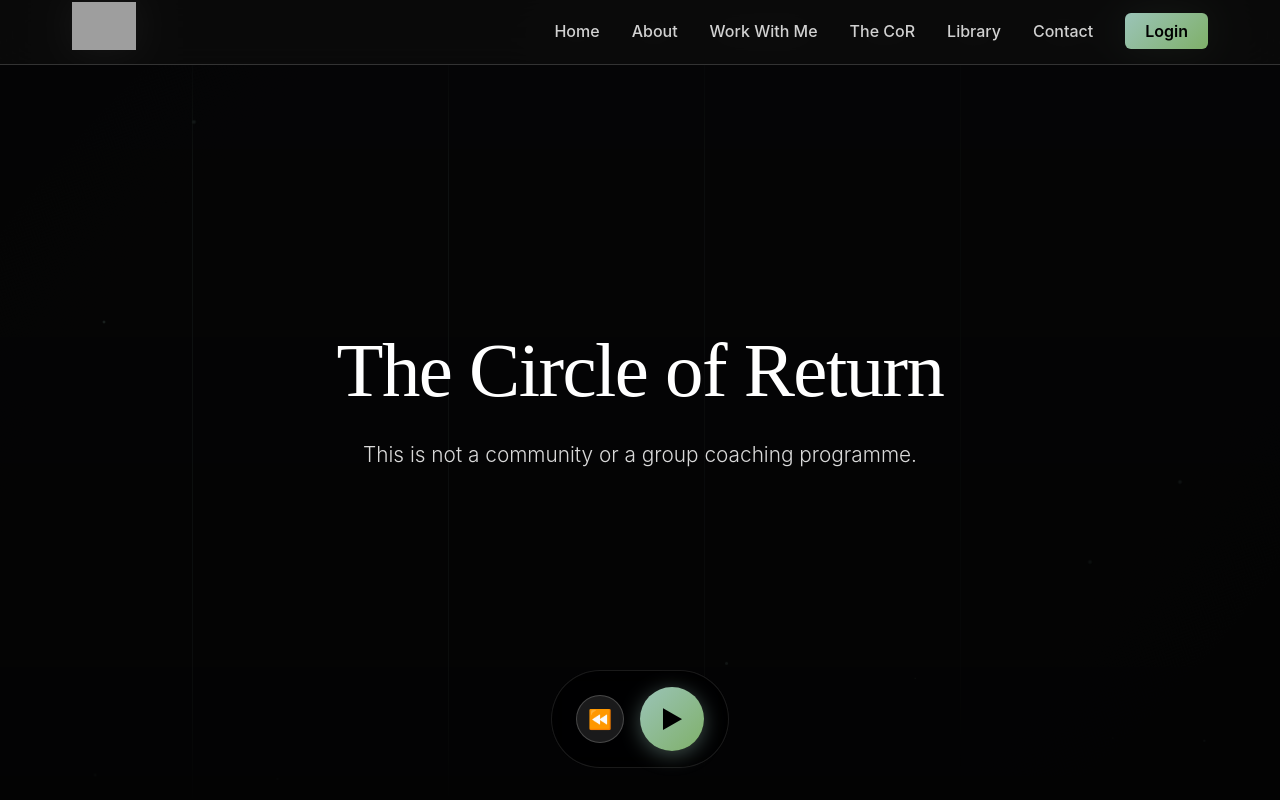
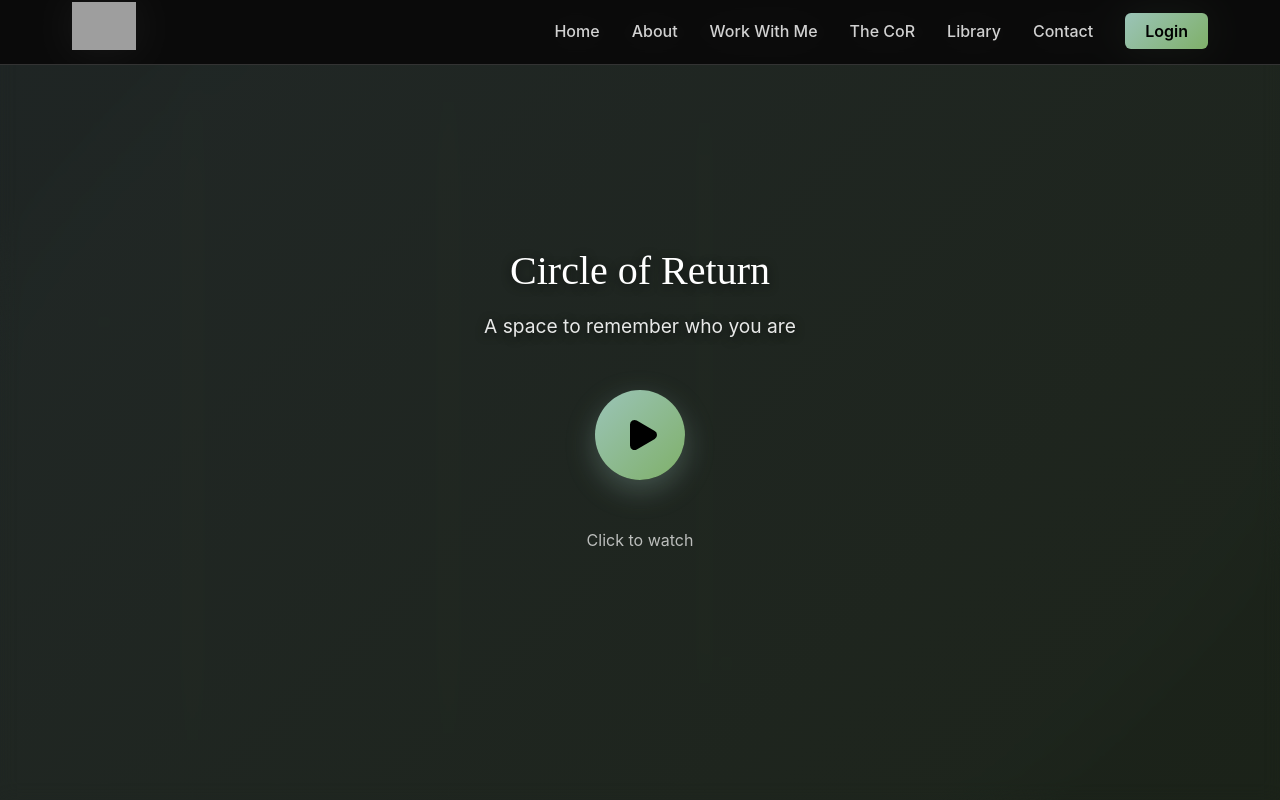
Before and after one commit to Your-True-North/true-north-websiteV2, a Next.js app: page /circle in a window 1280 px wide. Shown: the top 800 px of the page. Built offline with nearby package versions, Linux system fonts and the light colour scheme; grey boxes are pictures that could not be loaded.

Commit message:
Add breathing animations, remove background lines, fix navigation and spacing

```diff
--- a/app/circle/page.tsx
+++ b/app/circle/page.tsx
@@ -2,6 +2,7 @@
 import Navigation from '../components/Navigation'
 import MysticalBackground from '../components/MysticalBackground'
 import { useState, useEffect, useRef } from 'react'
+import { Play, Pause, RotateCcw } from 'lucide-react'
 
 export default function Circle() {
   const [isMobile, setIsMobile] = useState(false)
@@ -11,6 +12,8 @@ export default function Circle() {
   const [pricingPlan, setPricingPlan] = useState('yearly')
   const [showWaitlistPopup, setShowWaitlistPopup] = useState(false)
   const [isPlaying, setIsPlaying] = useState(false)
+  const [playerReady, setPlayerReady] = useState(false)
+  const [showOverlay, setShowOverlay] = useState(true)
   const playerRef = useRef(null)
 
   useEffect(() => {
@@ -25,50 +28,82 @@ export default function Circle() {
   }, [])
 
   useEffect(() => {
-    // Load YouTube IFrame API
+    if (!window.YT) {
       const tag = document.createElement('script')
       tag.src = 'https://www.youtube.com/iframe_api'
       const firstScriptTag = document.getElementsByTagName('script')[0]
       firstScriptTag.parentNode.insertBefore(tag, firstScriptTag)
+    }
 
-    window.onYouTubeIframeAPIReady = () => {
+    return () => {
+      if (playerRef.current) {
+        playerRef.current.destroy()
+      }
+    }
+  }, [])
+
+  useEffect(() => {
+    if (isPlaying && !playerRef.current && window.YT) {
+      const initPlayer = () => {
         playerRef.current = new window.YT.Player('youtube-player', {
           videoId: '-U2z-wETEm0',
           playerVars: {
+            autoplay: 1,
             controls: 0,
             modestbranding: 1,
             rel: 0,
             showinfo: 0,
-          fs: 0,
+            fs: 1,
             playsinline: 1
           },
           events: {
+            onReady: () => {
+              setPlayerReady(true)
+              setShowOverlay(false)
+            },
             onStateChange: (event) => {
               if (event.data === window.YT.PlayerState.PLAYING) {
                 setIsPlaying(true)
-            } else if (event.data === window.YT.PlayerState.PAUSED || event.data === window.YT.PlayerState.ENDED) {
+                setShowOverlay(false)
+              } else if (event.data === window.YT.PlayerState.PAUSED) {
                 setIsPlaying(false)
+              } else if (event.data === window.YT.PlayerState.ENDED) {
+                setIsPlaying(false)
+                setShowOverlay(true)
               }
             }
           }
         })
       }
-  }, [])
+
+      if (window.YT.Player) {
+        initPlayer()
+      } else {
+        window.onYouTubeIframeAPIReady = initPlayer
+      }
+    }
+  }, [isPlaying])
 
   const handlePlayPause = () => {
-    if (!playerRef.current) return
-
+    if (playerRef.current && playerReady) {
       if (isPlaying) {
         playerRef.current.pauseVideo()
       } else {
         playerRef.current.playVideo()
       }
     }
+  }
 
   const handleRewind = () => {
-    if (!playerRef.current) return
+    if (playerRef.current && playerReady) {
       const currentTime = playerRef.current.getCurrentTime()
-    playerRef.current.seekTo(Math.max(0, currentTime - 10))
+      playerRef.current.seekTo(Math.max(0, currentTime - 10), true)
+    }
+  }
+
+  const handleInitialPlay = () => {
+    setIsPlaying(true)
+    setShowOverlay(false)
   }
 
   const handleSubmit = async (e) => {
@@ -109,7 +144,6 @@ export default function Circle() {
       <MysticalBackground />
 
       <main style={{ position: 'relative' }}>
-        {/* Video Hero */}
         <section style={{
           position: 'relative',
           width: '100%',
@@ -135,135 +169,166 @@ export default function Circle() {
                 width: '100%',
                 height: '100%',
                 transform: 'translate(-50%, -50%)',
-                pointerEvents: 'none'
+                pointerEvents: showOverlay ? 'none' : 'auto',
+                opacity: showOverlay ? 0 : 1,
+                transition: 'opacity 0.3s ease'
               }}
             />
           </div>
 
-          {/* Dark overlay - only show when not playing */}
-          {!isPlaying && (
+          {showOverlay && (
             <div style={{
               position: 'absolute',
               top: 0,
               left: 0,
               width: '100%',
               height: '100%',
-              background: 'linear-gradient(to bottom, rgba(0,0,0,0.5) 0%, rgba(0,0,0,0.7) 100%)',
-              zIndex: 1,
-              transition: 'opacity 0.5s ease'
-            }} />
-          )}
+              display: 'flex',
+              flexDirection: 'column',
+              alignItems: 'center',
+              justifyContent: 'center',
+              background: 'linear-gradient(135deg, rgba(155, 196, 184, 0.15), rgba(127, 176, 105, 0.15))',
+              backdropFilter: 'blur(10px)',
+              zIndex: 10,
+              cursor: 'pointer',
+              transition: 'all 0.3s ease',
+              gap: isMobile ? '2rem' : '3rem',
+              padding: isMobile ? '2rem' : '4rem'
+            }}
+            onClick={handleInitialPlay}
+            >
+              <div style={{
+                textAlign: 'center',
+                maxWidth: '600px'
+              }}>
+                <h2 className="breathing-title" style={{
+                  fontSize: isMobile ? '1.8rem' : '2.5rem',
+                  fontWeight: '600',
+                  color: '#fff',
+                  marginBottom: '1rem',
+                  lineHeight: '1.2',
+                  textShadow: '0 2px 10px rgba(0, 0, 0, 0.5)'
+                }}>
+                  Circle of Return
+                </h2>
+                <p style={{
+                  fontSize: isMobile ? '1rem' : '1.2rem',
+                  color: 'rgba(255, 255, 255, 0.9)',
+                  lineHeight: '1.6',
+                  textShadow: '0 2px 10px rgba(0, 0, 0, 0.5)'
+                }}>
+                  A space to remember who you are
+                </p>
+              </div>
 
-          {/* Text overlay - hide when playing */}
-          {!isPlaying && (
               <div style={{
-              position: 'relative',
-              zIndex: 2,
-              textAlign: 'center',
-              padding: isMobile ? '2rem 1.5rem' : '3rem 2rem',
-              maxWidth: '900px',
-              transition: 'opacity 0.5s ease'
-            }}>
-              <h1 style={{
-                fontSize: isMobile ? 'clamp(2.5rem, 10vw, 3.5rem)' : 'clamp(3.5rem, 6vw, 5rem)',
-                color: '#ffffff',
-                fontWeight: '300',
-                marginBottom: '1.5rem',
-                letterSpacing: '-0.02em',
-                lineHeight: '1.1'
-              }}>
-                The Circle of Return
-              </h1>
+                width: isMobile ? '70px' : '90px',
+                height: isMobile ? '70px' : '90px',
+                borderRadius: '50%',
+                background: 'linear-gradient(135deg, #9bc4b8, #7fb069)',
+                display: 'flex',
+                alignItems: 'center',
+                justifyContent: 'center',
+                transition: 'all 0.3s ease',
+                cursor: 'pointer',
+                boxShadow: '0 10px 30px rgba(155, 196, 184, 0.3)'
+              }}
+              onMouseEnter={(e) => {
+                e.currentTarget.style.transform = 'scale(1.1)'
+                e.currentTarget.style.boxShadow = '0 15px 40px rgba(155, 196, 184, 0.5)'
+              }}
+              onMouseLeave={(e) => {
+                e.currentTarget.style.transform = 'scale(1)'
+                e.currentTarget.style.boxShadow = '0 10px 30px rgba(155, 196, 184, 0.3)'
+              }}
+              >
+                <Play size={isMobile ? 28 : 36} color="#000" fill="#000" style={{ marginLeft: '4px' }} />
+              </div>
 
               <p style={{
-                fontSize: isMobile ? '1.1rem' : '1.3rem',
-                color: 'rgba(255,255,255,0.85)',
-                fontWeight: '300',
-                lineHeight: '1.6',
-                maxWidth: '600px',
-                margin: '0 auto'
+                fontSize: isMobile ? '0.9rem' : '1rem',
+                color: 'rgba(255, 255, 255, 0.7)',
+                textAlign: 'center',
+                marginTop: isMobile ? '-1rem' : '0'
               }}>
-                This is not a community or a group coaching programme.
+                {isMobile ? 'Tap to watch' : 'Click to watch'}
               </p>
             </div>
           )}
 
-          {/* Custom Video Controls */}
+          {isPlaying && playerReady && (
             <div style={{
               position: 'absolute',
-            bottom: '2rem',
+              bottom: isMobile ? '2rem' : '1.5rem',
               left: '50%',
               transform: 'translateX(-50%)',
-            zIndex: 3,
               display: 'flex',
               gap: '1rem',
-            alignItems: 'center',
-            padding: '1rem 1.5rem',
+              zIndex: 100,
+              padding: '0.75rem 1.5rem',
               background: 'rgba(0, 0, 0, 0.7)',
               backdropFilter: 'blur(10px)',
               borderRadius: '50px',
-            border: '1px solid rgba(255, 255, 255, 0.1)'
+              border: '1px solid rgba(155, 196, 184, 0.3)',
+              transition: 'opacity 0.3s ease'
             }}>
-            {/* Rewind Button */}
               <button
                 onClick={handleRewind}
                 style={{
-                width: '3rem',
-                height: '3rem',
+                  width: '44px',
+                  height: '44px',
                   borderRadius: '50%',
                   background: 'rgba(255, 255, 255, 0.1)',
                   border: '1px solid rgba(255, 255, 255, 0.2)',
-                color: '#fff',
-                cursor: 'pointer',
                   display: 'flex',
                   alignItems: 'center',
                   justifyContent: 'center',
-                transition: 'all 0.3s ease',
-                fontSize: '1.2rem'
+                  cursor: 'pointer',
+                  transition: 'all 0.3s ease'
                 }}
                 onMouseEnter={(e) => {
-                e.currentTarget.style.background = 'rgba(255, 255, 255, 0.2)'
-                e.currentTarget.style.transform = 'scale(1.1)'
+                  e.currentTarget.style.background = 'rgba(155, 196, 184, 0.3)'
+                  e.currentTarget.style.borderColor = 'rgba(155, 196, 184, 0.5)'
                 }}
                 onMouseLeave={(e) => {
                   e.currentTarget.style.background = 'rgba(255, 255, 255, 0.1)'
-                e.currentTarget.style.transform = 'scale(1)'
+                  e.currentTarget.style.borderColor = 'rgba(255, 255, 255, 0.2)'
                 }}
               >
-              ⏪
+                <RotateCcw size={20} color="#fff" />
               </button>
 
-            {/* Play/Pause Button */}
               <button
                 onClick={handlePlayPause}
                 style={{
-                width: '4rem',
-                height: '4rem',
+                  width: '52px',
+                  height: '52px',
                   borderRadius: '50%',
                   background: 'linear-gradient(135deg, #9bc4b8, #7fb069)',
                   border: 'none',
-                color: '#000',
-                cursor: 'pointer',
                   display: 'flex',
                   alignItems: 'center',
                   justifyContent: 'center',
-                transition: 'all 0.3s ease',
-                fontSize: '1.5rem',
-                fontWeight: 'bold',
-                boxShadow: '0 4px 20px rgba(155, 196, 184, 0.4)'
+                  cursor: 'pointer',
+                  transition: 'all 0.3s ease'
                 }}
                 onMouseEnter={(e) => {
-                e.currentTarget.style.transform = 'scale(1.1)'
-                e.currentTarget.style.boxShadow = '0 6px 30px rgba(155, 196, 184, 0.6)'
+                  e.currentTarget.style.transform = 'scale(1.05)'
+                  e.currentTarget.style.boxShadow = '0 5px 20px rgba(155, 196, 184, 0.5)'
                 }}
                 onMouseLeave={(e) => {
                   e.currentTarget.style.transform = 'scale(1)'
-                e.currentTarget.style.boxShadow = '0 4px 20px rgba(155, 196, 184, 0.4)'
+                  e.currentTarget.style.boxShadow = 'none'
                 }}
               >
-              {isPlaying ? '⏸' : '▶'}
+                {isPlaying ? (
+                  <Pause size={24} color="#000" fill="#000" />
+                ) : (
+                  <Play size={24} color="#000" fill="#000" style={{ marginLeft: '2px' }} />
+                )}
               </button>
             </div>
+          )}
         </section>
 
         <div style={{
@@ -272,7 +337,6 @@ export default function Circle() {
           padding: isMobile ? '0 1.5rem' : '0 2rem'
         }}>
 
-          {/* Who This Is For - FIRST */}
           <section style={{
             padding: isMobile ? '4rem 0' : '6rem 0'
           }}>
@@ -357,7 +421,6 @@ export default function Circle() {
             margin: isMobile ? '3rem 0' : '4rem 0'
           }} />
 
-          {/* Portal Intro */}
           <section style={{
             padding: isMobile ? '3rem 0' : '5rem 0',
             textAlign: 'center'
@@ -438,7 +501,6 @@ export default function Circle() {
             margin: isMobile ? '3rem 0' : '4rem 0'
           }} />
 
-          {/* What's Inside */}
           <section style={{
             padding: isMobile ? '3rem 0' : '5rem 0'
           }}>
@@ -524,7 +586,6 @@ export default function Circle() {
             margin: isMobile ? '3rem 0' : '4rem 0'
           }} />
 
-          {/* Core Principles */}
           <section style={{
             padding: isMobile ? '3rem 0' : '5rem 0'
           }}>
@@ -625,7 +686,6 @@ export default function Circle() {
             margin: isMobile ? '3rem 0' : '4rem 0'
           }} />
 
-          {/* Pricing */}
           <section style={{
             padding: isMobile ? '3rem 0 4rem' : '5rem 0 6rem',
             textAlign: 'center'
@@ -652,7 +712,6 @@ export default function Circle() {
               You have tried other things. Maybe therapy. Maybe courses. Maybe content and maybe nothing at all... but the pattern keeps repeating.
             </p>
 
-            {/* Toggle - Compact, 3px corners */}
             <div style={{
               display: 'inline-flex',
               gap: '0.5rem',
@@ -713,7 +772,6 @@ export default function Circle() {
               </button>
             </div>
 
-            {/* Price Display */}
             <div style={{
               marginBottom: '2.5rem'
             }}>
@@ -780,7 +838,6 @@ export default function Circle() {
               )}
             </div>
 
-            {/* CTA */}
             <button
               onClick={() => setShowWaitlistPopup(true)}
               style={{
@@ -830,7 +887,6 @@ export default function Circle() {
         </div>
       </main>
 
-      {/* Founding Member Access Popup */}
       {showWaitlistPopup && (
         <div
           onClick={() => setShowWaitlistPopup(false)}
@@ -996,7 +1052,6 @@ export default function Circle() {
           }
         }
 
-        /* Smooth scroll for mobile cards */
         div::-webkit-scrollbar {
           display: none;
         }
--- a/app/members/page.tsx
+++ b/app/members/page.tsx
@@ -189,7 +189,7 @@ export default function MembersPage() {
         </div>
       </nav>
 
-      <div style={{ position: 'relative', zIndex: 10, maxWidth: '80rem', margin: '0 auto', padding: '2rem 1.5rem' }}>
+      <div style={{ position: 'relative', zIndex: 10, maxWidth: '80rem', margin: '0 auto', padding: '6rem 1.5rem 2rem' }}>
         {/* Hero Section */}
         <div style={{ textAlign: 'center', marginBottom: '3rem' }}>
           <div style={{ display: 'inline-block', marginBottom: '1.5rem' }}>
```
Also changed, not shown: app/circle/cosmic.css (+16 -4 lines), app/components/Navigation.tsx (+77 -3 lines). Lines whose indentation alone changed are shown as unchanged.
